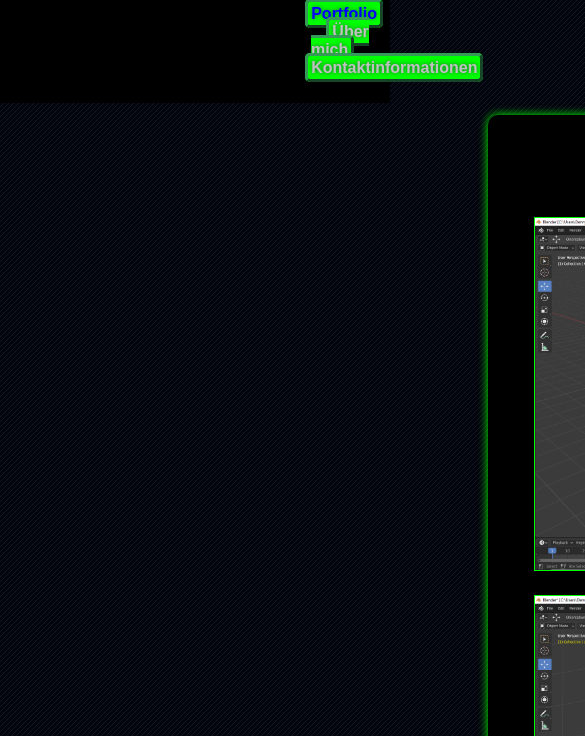
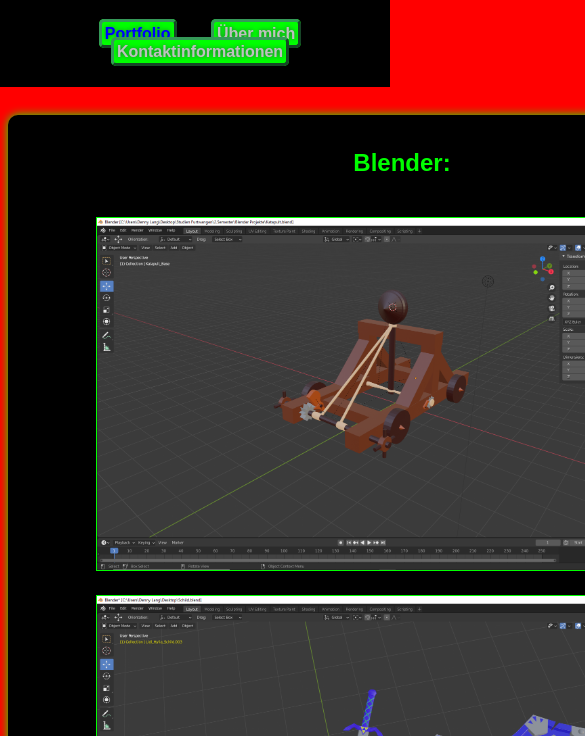
Before and after one commit to idaxe/GIS-SoSe-2021, a plain HTML site: page Kapitel_1/Aufgabe1.4/index.html in a window 390 px wide. Shown: the part 63-799 px from the top of the page, 585 px wide, since content can reach past the window. Drawn offline with Linux system fonts and the light colour scheme.

Commit message:
added responsiveness

```diff
--- a/Kapitel_1/Aufgabe1.4/style.css
+++ b/Kapitel_1/Aufgabe1.4/style.css
@@ -13,7 +13,7 @@ nav{
     position: relative;
     margin-top: 20px;
     margin-right: auto;
-    margin-left: 68%;
+    margin-left: auto;
 }
 li{
     list-style: none;
@@ -21,13 +21,7 @@ li{
 p{
     color: gainsboro;
 }
-h1{
-    color: #00FF00;
-}
-h2{
-    color: #00FF00;
-}
-h3{
+h1, h2, h3{
     color: #00FF00;
 }
 a{
@@ -37,6 +31,9 @@ nav a{
     text-decoration: none;
     color: #C0C0C0;
     text-shadow: #2A6241 0px 0px 4px;
+}
+#links{
+    float: right;
 }
 #links li{
     font-size: 12pt;
@@ -72,8 +69,8 @@ section{
     display: block;
     background-color: black;
     border-radius: 10px;
-    margin: 130px auto auto 480px;
-    width: 100%;
+    margin: 130px auto auto auto;
+    width: 800px;
     padding-top: 3px;
     padding-bottom: 40px;
     box-shadow:0px 0px 10px #00FF00;
@@ -191,3 +188,16 @@ footer{
     width: 50px;
     border-radius: 20px;
  }
+
+ @media screen and (max-width: 600px){
+    body{
+        background-image: none;
+        background-color: red;
+    }
+}
+@media screen and (max-width: 1024px) and (min-width: 601px) {
+    body{
+        background-image: none;
+        background-color: aqua;
+    }
+}
```
